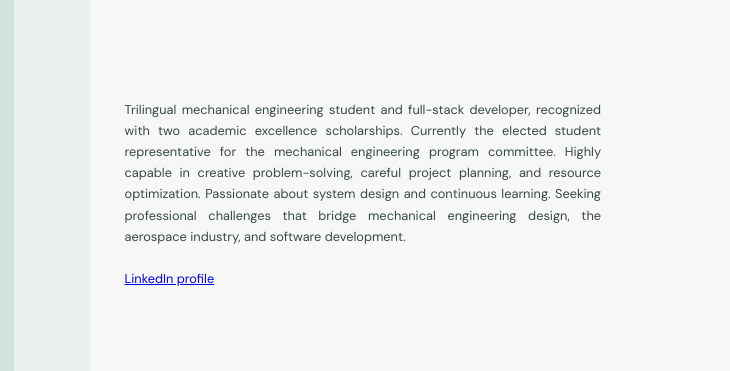
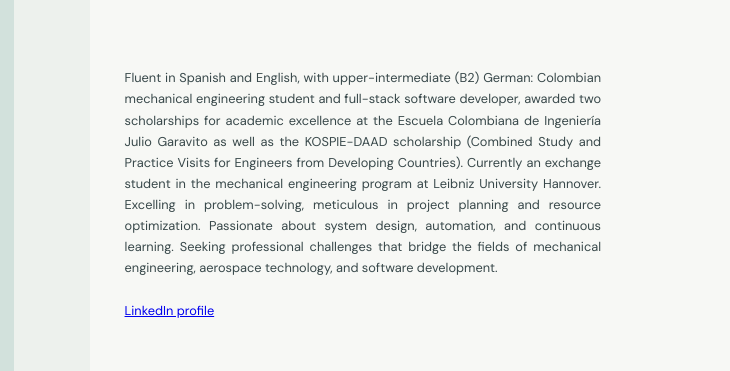
Before and after one commit to juan12425/Personal-Portfolio, a plain HTML site: page index.html in a window 1280 px wide. Shown: the part 281-652 px from the top of the page, 550-1280 px from the left. Drawn offline with Linux system fonts and the light colour scheme.

Commit message:
Change of about desc

```diff
--- a/index.html
+++ b/index.html
@@ -37,12 +37,12 @@
                 </div>
                 <div id="aboutdescription">
                     <p>
-                        Trilingual mechanical engineering student and full-stack developer, recognized with two
-                        academic excellence scholarships. Currently the elected student representative for the
-                        mechanical engineering program committee. Highly capable in creative problem-solving,
-                        careful project planning, and resource optimization. Passionate about system design and
-                        continuous learning. Seeking professional challenges that bridge mechanical engineering
-                        design, the aerospace industry, and software development.
+                        Fluent in Spanish and English, with upper-intermediate (B2) German: Colombian mechanical engineering student and full-stack
+                        software developer, awarded two scholarships for academic excellence at the Escuela Colombiana de Ingeniería Julio Garavito as
+                        well as the KOSPIE-DAAD scholarship (Combined Study and Practice Visits for Engineers from Developing Countries). Currently an
+                        exchange student in the mechanical engineering program at Leibniz University Hannover. Excelling in problem-solving, meticulous
+                        in project planning and resource optimization. Passionate about system design, automation, and continuous learning. Seeking
+                        professional challenges that bridge the fields of mechanical engineering, aerospace technology, and software development.
                         <br><br>
                         <a href="https://www.linkedin.com/in/juan-ram%C3%ADrez-quinche-61855527a/" target="_blank" rel="noopener">LinkedIn profile</a>
                     </p>
```
